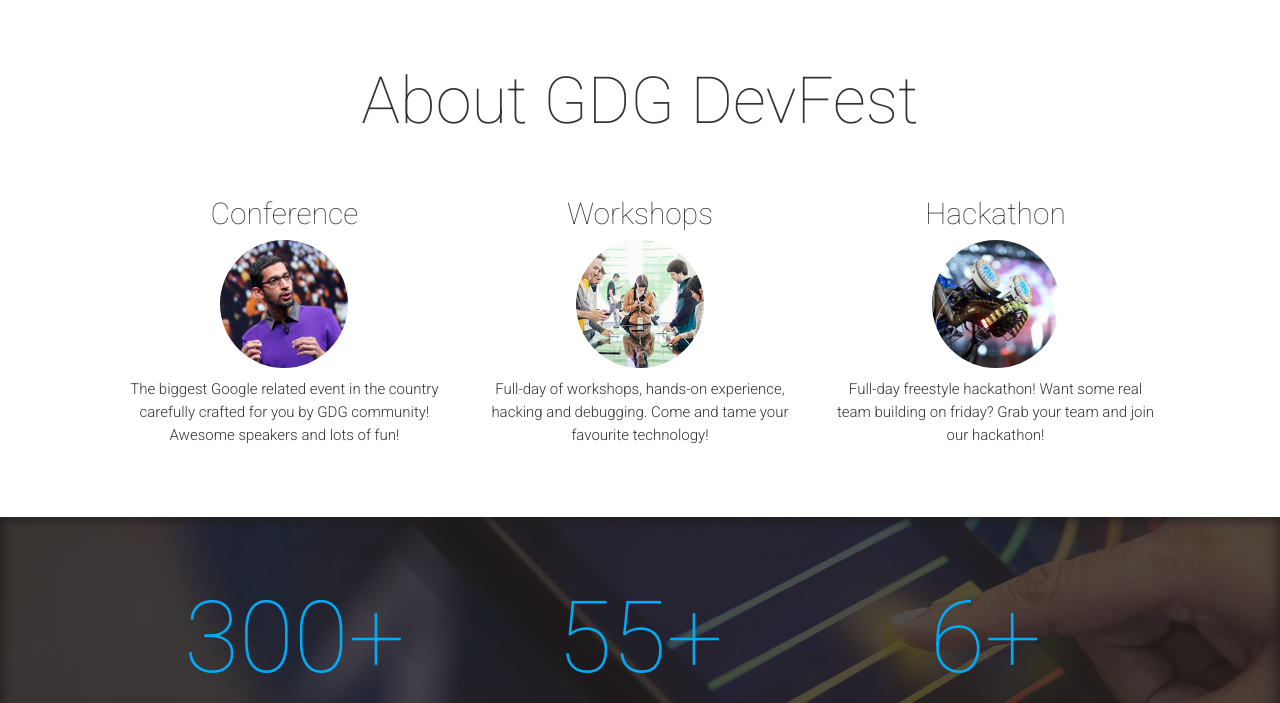
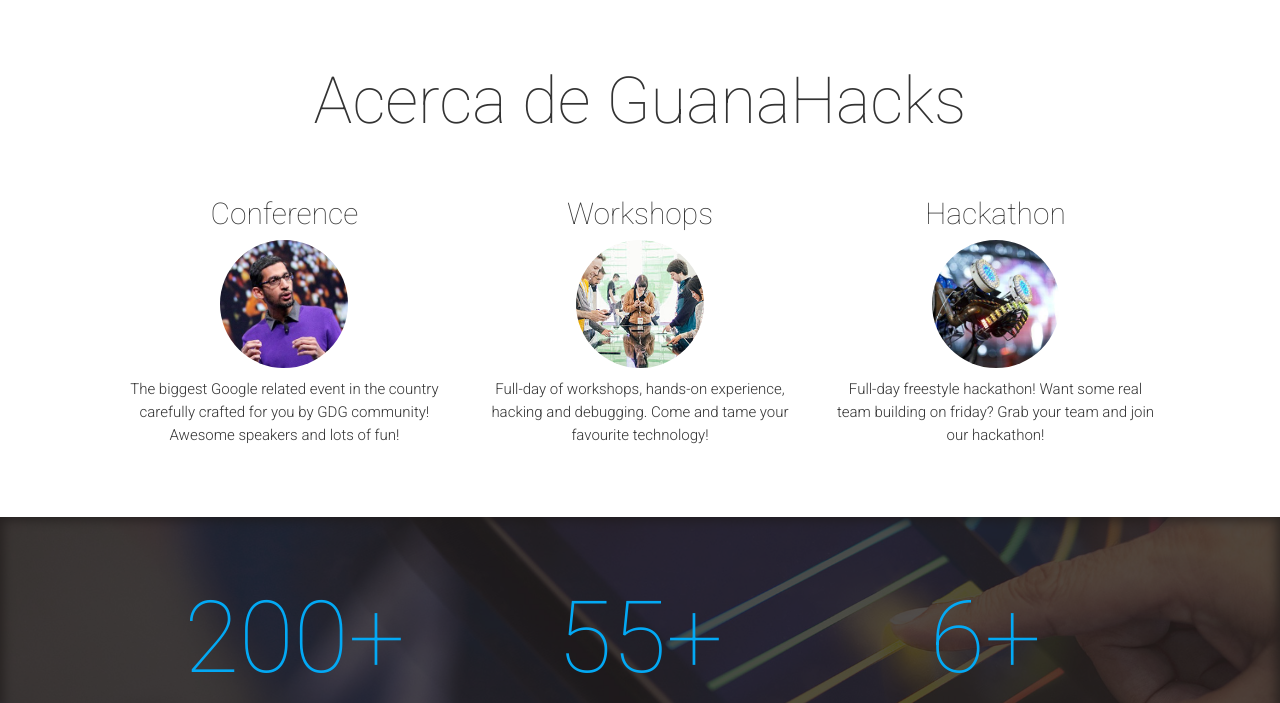
Before and after one commit to futurelabmx/GuanaHacks, a Jekyll site: the page built from index.html, in a window 1280 px wide and 900 px high, scrolled down 707 px, cut to the strip 197-900 px from the top of the window. Built offline with Jekyll 4.4.1, drawn with Linux system fonts in a browser that asks for light colours; nearby versions of some CDN libraries; comment, search, counter and statistics services are not loaded; some of the changed text lies outside the part shown.

Commit message:
Added _config changes.

```diff
--- a/_config.yml
+++ b/_config.yml
@@ -53,15 +53,15 @@
 
 # Hero Block
 heroImage: "guanajuato_purple.png"
-heroTitle: "Guanahacks. Hecho para <typeout>"
-eventDate: "September - November, 2014"
-typeoutTextValues: '"", "creadores", "hackers", "activistas", "lideres"'
+heroTitle: "Guanahacks. Hecho para <typeout>."
+eventDate: "Mayo 18-20, 2018"
+typeoutTextValues: '"", "creadores", "hackers", "activistas", "líderes"'
 typeoutFallback: ""
 heroButtons:
- - {permalink: "/#registro", text: "Registra a tu Equipo"}
+ - {permalink: "/#registro", text: "¡Regístrate individual o en equipo!"}
 
 # About Block
-aboutTitle: "About GDG DevFest"
+aboutTitle: "Acerca de GuanaHacks"
 aboutBlock:
  - {title: "Conference", image: "conference.jpg", text: "The biggest Google related event in the country carefully crafted for you by GDG community! Awesome speakers and lots of fun!" }
  - {title: "Workshops", image: "workshop.jpg", text: "Full-day of workshops, hands-on experience, hacking and debugging. Come and tame your favourite technology!" }
@@ -70,12 +70,12 @@
 # Statistic Block
 statisticBlockImage: "statistic.jpg"
 statisticBlock:
- - {count: "300", specialCharacter: "+", info: "alumnos", detail: "de todos lados"}
- - {count: "55", specialCharacter: "+", info: "horas", detail: "de desarollo"}
- - {count: "6", specialCharacter: "+", info: "talleres", detail: "from country and beyond"}
+ - {count: "200", specialCharacter: "+", info: "alumnos", detail: "del estado y la república"}
+ - {count: "55", specialCharacter: "+", info: "horas", detail: "de actividades y desarollo"}
+ - {count: "6", specialCharacter: "+", info: "talleres", detail: "de diversas áreas"}
 
 # Latest News Block
-latestNewsTitle: "Latest news"
+latestNewsTitle: "'Ultimas noticias'"
 
 # Rockstar Speakers Block
 rockstarSpeakersImage: "rockstar-speakers.jpg"
@@ -110,8 +110,8 @@
 
 # Tweets Feed Block
 tweetsFeedImage: "twitter-feed.jpg"
-tweetsFeedTitle: "What's Up?"
-twitterHashTag: "devfest"
+tweetsFeedTitle: "Wanna hack?"
+twitterHashTag: "GuanaHacks"
 twitterFeed: "http://lviv.gdg.org.ua/tweetledee/favoritesjson.php?c=10&cache_interval=8000"
 
 # Partners Block
```
